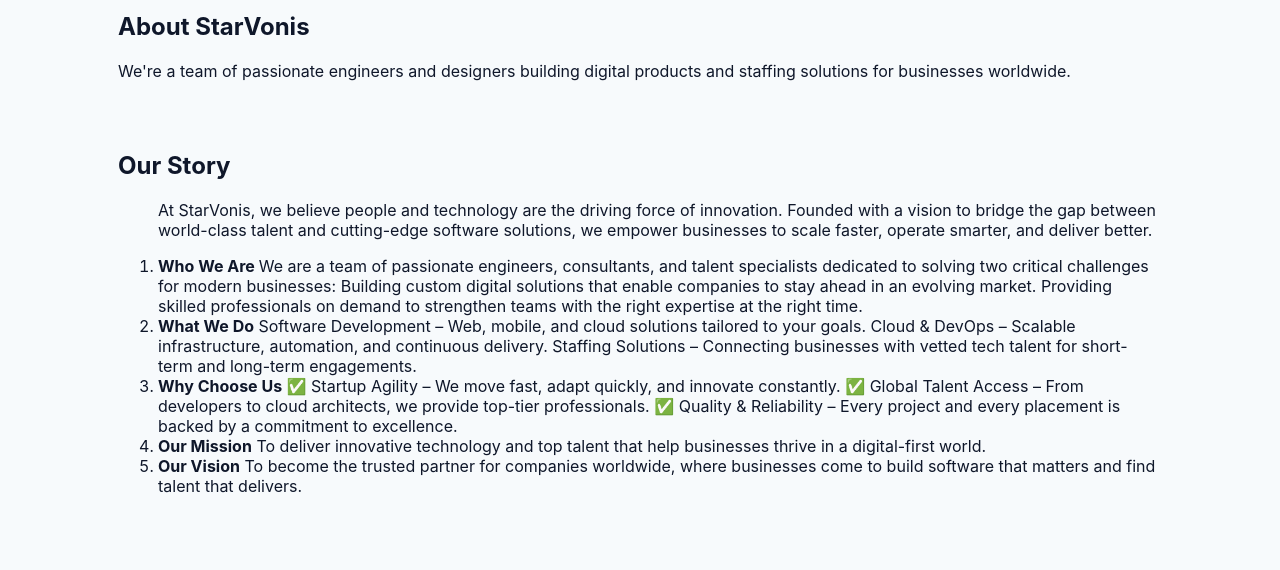
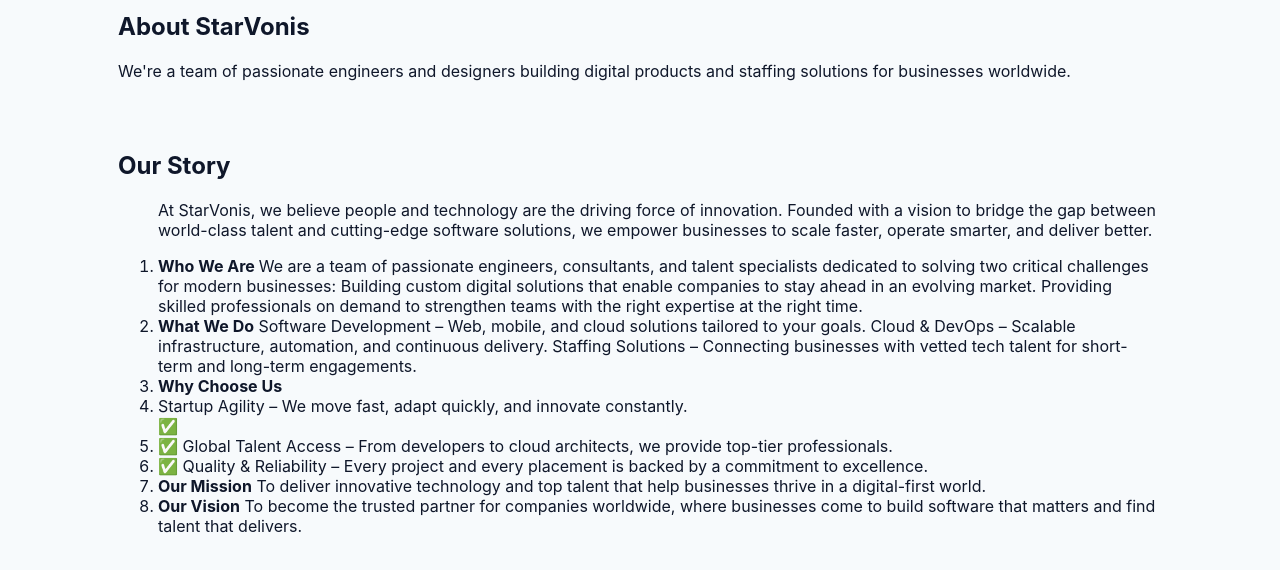
Before and after one commit to Starvonis/starvonis-website, a plain HTML site: page about.html in a window 1280 px wide. Shown: the part 230-800 px from the top of the page. Drawn offline with Linux system fonts and the light colour scheme.

Commit message:
about.html

```diff
--- a/about.html
+++ b/about.html
@@ -63,11 +63,9 @@
 <li><strong>Why Choose Us</strong>
 
 
-✅ Startup Agility – We move fast, adapt quickly, and innovate constantly.
-
-✅ Global Talent Access – From developers to cloud architects, we provide top-tier professionals.
-
-✅ Quality & Reliability – Every project and every placement is backed by a commitment to excellence.
+<li>Startup Agility – We move fast, adapt quickly, and innovate constantly.</li>✅
+<li>✅ Global Talent Access – From developers to cloud architects, we provide top-tier professionals.</li>
+<li>✅ Quality & Reliability – Every project and every placement is backed by a commitment to excellence.</li>
 
 <li><strong>Our Mission</strong>
 
```
